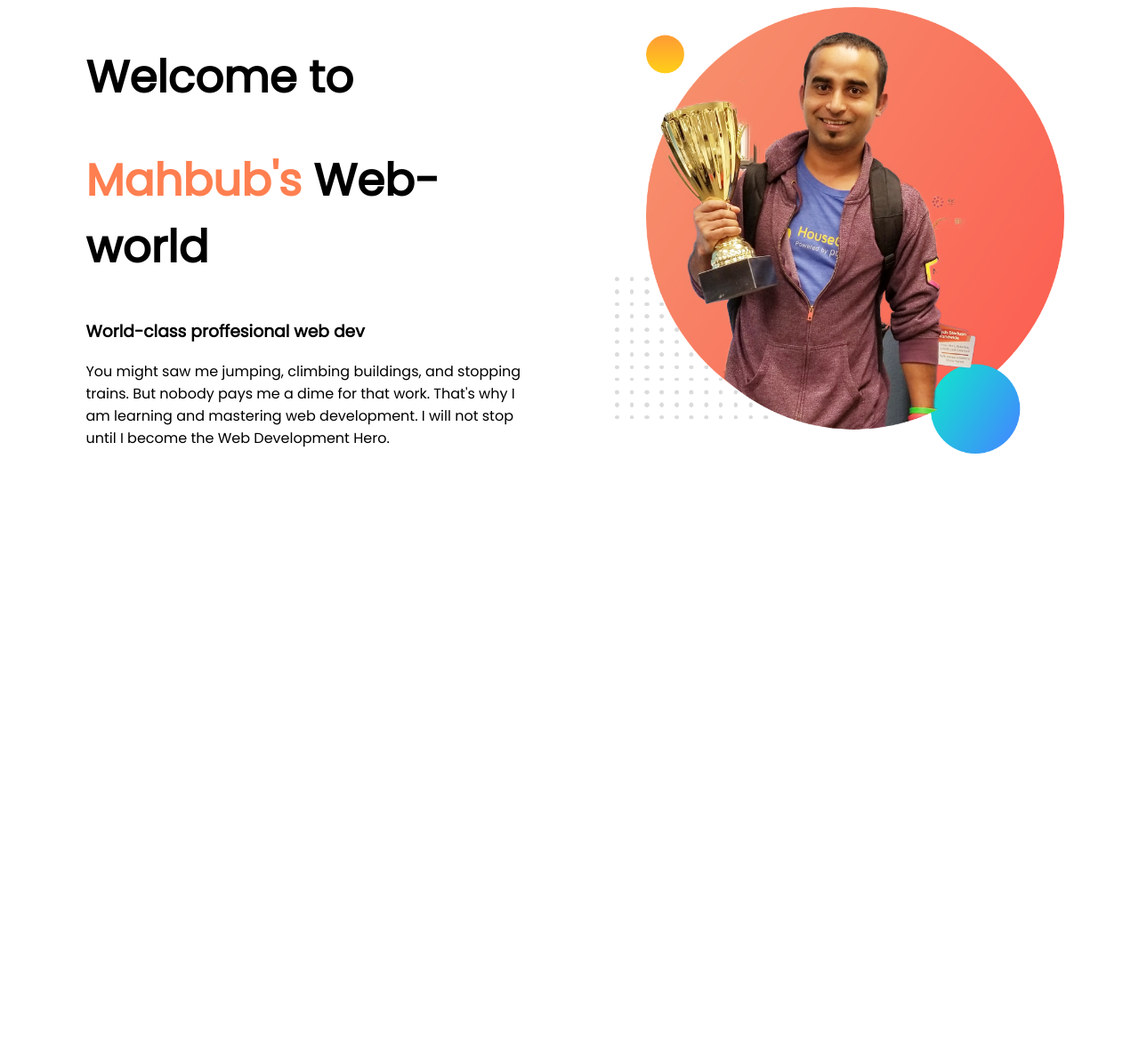
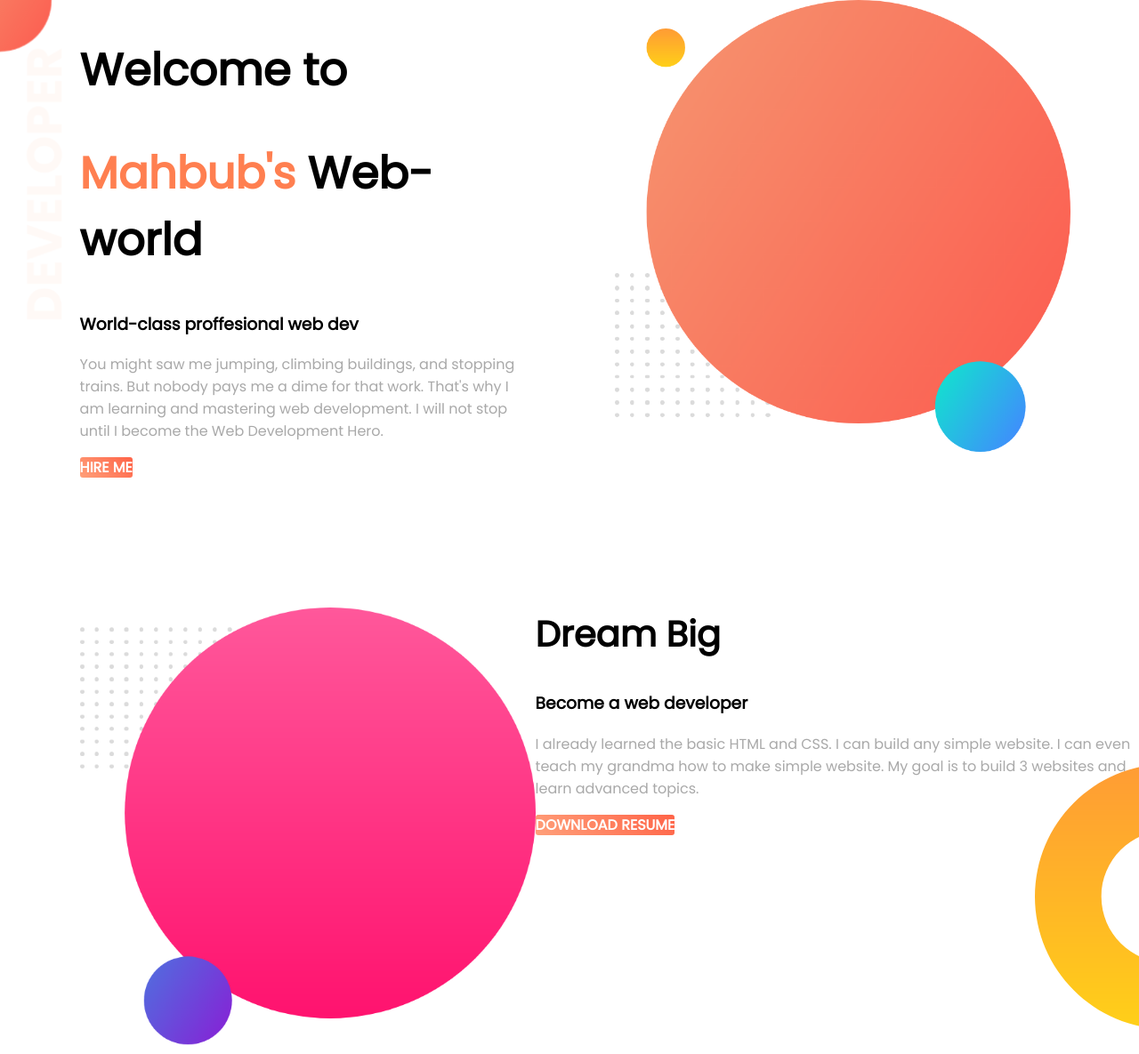
Before and after one commit to mahbub14/web-portfolio, a plain HTML site: page index.html in a window 1280 px wide. Shown: the whole page at 89% size. Before the commit the page ends 800 px from the top, so only its background shows below. Drawn offline with Linux system fonts and the light colour scheme.

Commit message:
first commit

```diff
--- a/index.html
+++ b/index.html
@@ -8,17 +8,39 @@
     <title>Mahbub Web</title>
 </head>
 <body>
-        <section>
+        <section class="top-banner">
         <div class="half-width">
             <h1>Welcome to </h1>
             <h1> <span class="name-highlight">Mahbub's </span>  Web-world</h1>
             <h3>World-class proffesional web dev</h3>
             <p>You might saw me jumping, climbing buildings, and stopping trains. But nobody pays me a dime for that work. That's why I am learning and mastering web development. I will not stop until I become the Web Development Hero.</p>
+            <a class="link-button" href="#web" target="_blank">HIRE ME</a>
         </div>
         <div class="half-width">
-            <img src="images/jhankar.png" alt="">
+            <img src="images/my-bg.png" alt="">
         </div>
         </section>
+        <section class="dream-area" >
+            <div class="half-width">
+
+                    <img src="images/my-bg2.png" alt="">
+
+            </div>
+            <div class="half-width"></div>
+            <h2>Dream Big</h2>
+            <h3>Become a web developer</h3>
+            <p>I already learned the basic HTML and CSS. I can build any simple website. I can even teach my grandma how to make simple website. My goal is to build 3 websites and learn advanced topics.</p>
+            <a class="link-button" href="#web" target="_blank">DOWNLOAD RESUME</a>
+            </div>
+            </section>
+            <section>
+                <div class="half-width">
+
+                </div>
+                <div class="half-width">
+
+                </div>
+            </section>
 
 </body>
 </html>
--- a/style.css
+++ b/style.css
@@ -1,8 +1,15 @@
 body{
     font-family: 'Poppins', sans-serif;
+    margin: 0PX;
 }
 h1{
     font-size: 50px;
+}
+h2{
+    font-size: 40px;
+}
+p{
+    color: darkgrey;
 }
 .name-highlight{
     color: coral;
@@ -16,3 +23,25 @@ h1{
 .half-width img{
 width: 100%;
 }
+.top-banner{
+
+    background-image: url("images/top-banner.png");
+    background-repeat: no-repeat;
+}
+section{
+    height: 500px;
+    padding-bottom: 150px;
+}
+.link-button{
+    color: white;
+    text-decoration: none;
+    background-image:linear-gradient( 45deg, lightsalmon,tomato);
+    padding: 20px,10px;
+    border-radius: 3px;
+    font-weight: 700;
+}
+.dream-area{
+    background-image: url("images/dream-bg.png");
+    background-repeat: no-repeat;
+    background-position: right;
+}
```
